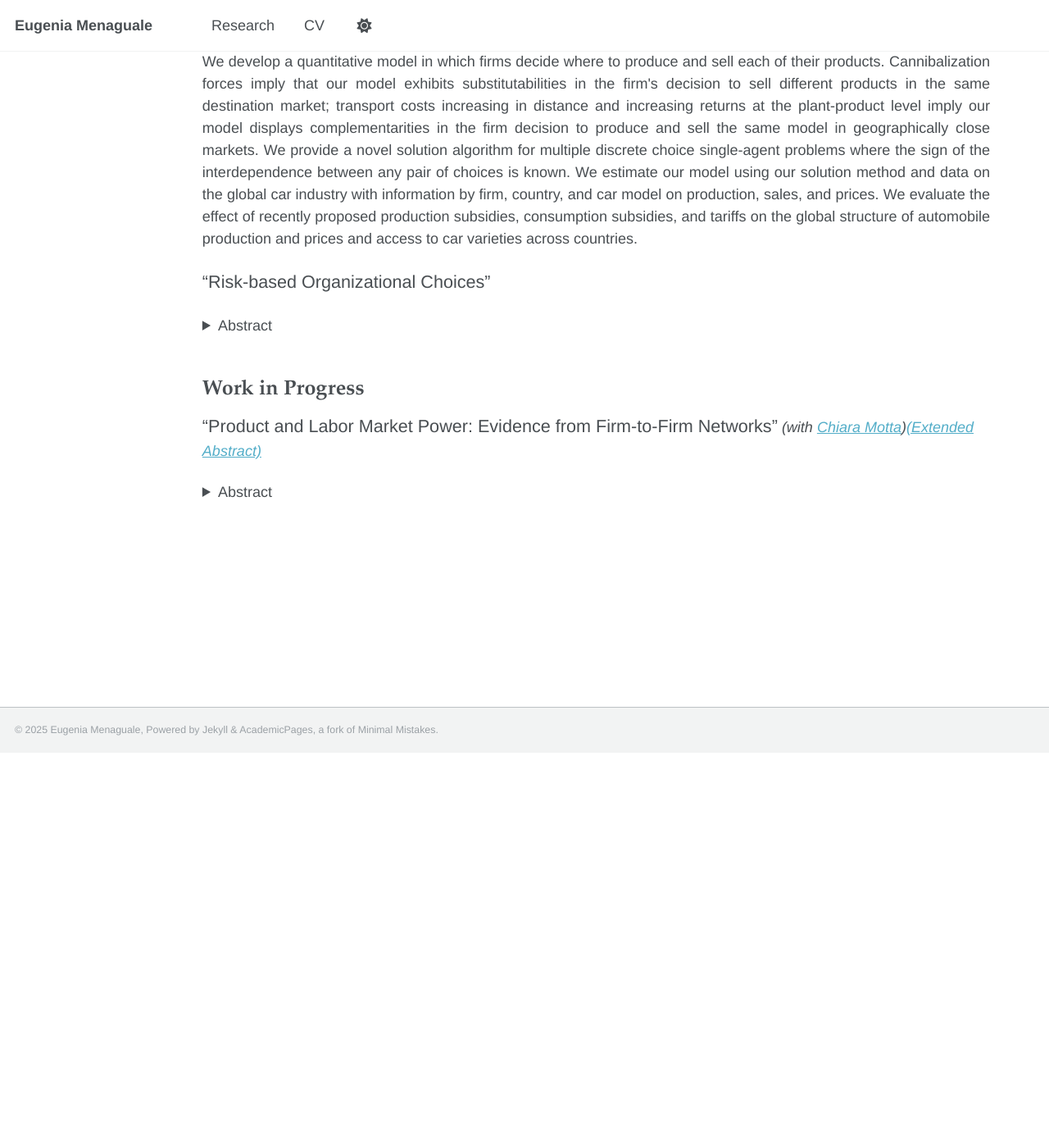
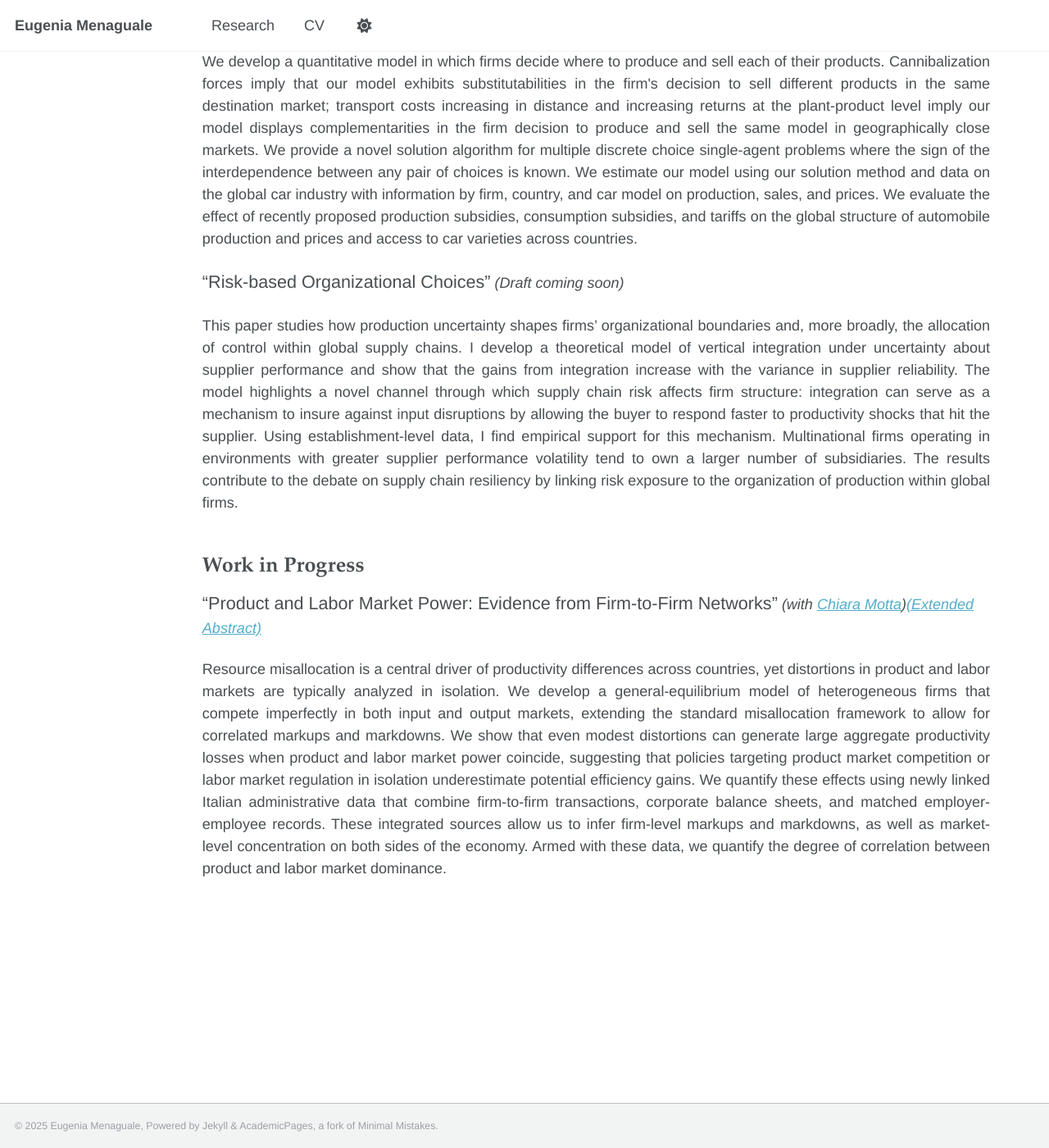
Before and after one commit to eumena/eumena.github.io, a Jekyll site: the page built from _pages/research.md, in a window 1280 px wide and 1400 px high, scrolled down 823 px. Shown: the whole window at 82% size. Built offline with Jekyll 4.4.1, drawn with Linux system fonts in a browser that asks for light colours; a script that is not in the unit is left out; before the commit the page ends 1741 px from its top, so only the background shows below that.

Commit message:
update abstracts

```diff
--- a/_pages/research.md
+++ b/_pages/research.md
@@ -26,13 +26,12 @@ We develop a quantitative model in which firms decide where to produce and sell
 </p>
 
 
-<span style="font-size: 1.2em;">"Risk-based Organizational Choices"</span>
-<details>
-  <summary>Abstract</summary>
+<span style="font-size: 1.2em;">"Risk-based Organizational Choices"</span>  *(Draft coming soon)*
 
-  Uploaded soon.
+<p style="text-align: justify;">
+This paper studies how production uncertainty shapes firms’ organizational boundaries and, more broadly, the allocation of control within global supply chains. I develop a theoretical model of vertical integration under uncertainty about supplier performance and show that the gains from integration increase with the variance in supplier reliability. The model highlights a novel channel through which supply chain risk affects firm structure: integration can serve as a mechanism to insure against input disruptions by allowing the buyer to respond faster to productivity shocks that hit the supplier. Using establishment-level data, I find empirical support for this mechanism. Multinational firms operating in environments with greater supplier performance volatility tend to own a larger number of subsidiaries. The results contribute to the debate on supply chain resiliency by linking risk exposure to the organization of production within global firms.
+</p>
 
-</details>
 
 <!-- [📄 PDF](/files/risk-organizational-paper.pdf) | [📊 Slides](/files/risk-organizational-slides.pdf) -->
 
@@ -41,11 +40,9 @@ We develop a quantitative model in which firms decide where to produce and sell
 
 <span style="font-size: 1.2em;">"Product and Labor Market Power: Evidence from Firm-to-Firm Networks"</span>
 *(with [Chiara Motta](https://chimotta.github.io))*[*(Extended Abstract)*](/files/mm_ext_abstract.pdf)
-<details>
-  <summary>Abstract</summary>
-
-  Uploaded soon.
-
-</details>
+<p style="text-align: justify;">
+Resource misallocation is a central driver of productivity differences across countries, yet distortions in product and labor markets are typically analyzed in isolation. We develop a general-equilibrium model of heterogeneous firms that compete imperfectly in both input and output markets, extending the standard misallocation framework to allow for correlated markups and markdowns. We show that even modest distortions can generate large aggregate productivity losses when product and labor market power coincide, suggesting that policies targeting product market competition or labor market regulation in isolation underestimate potential efficiency gains.
+We quantify these effects using newly linked Italian administrative data that combine firm-to-firm transactions, corporate balance sheets, and matched employer-employee records. These integrated sources allow us to infer firm-level markups and markdowns, as well as market-level concentration on both sides of the economy. Armed with these data, we quantify the degree of correlation between product and labor market dominance.
+</p>
 
 <!-- [📄 PDF](/files/misallocation-paper.pdf) | [📊 Slides](/files/misallocation-slides.pdf) -->
```
